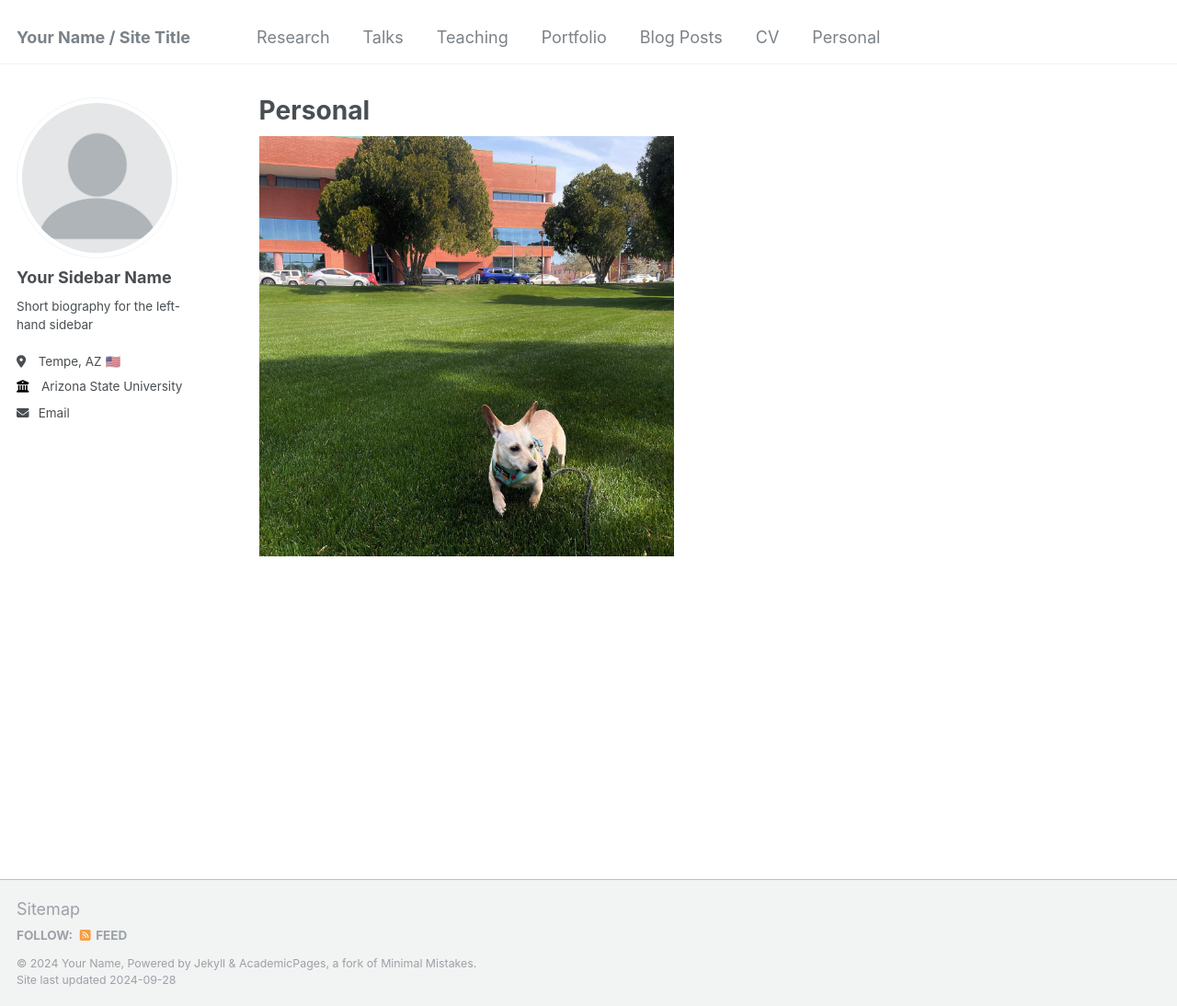
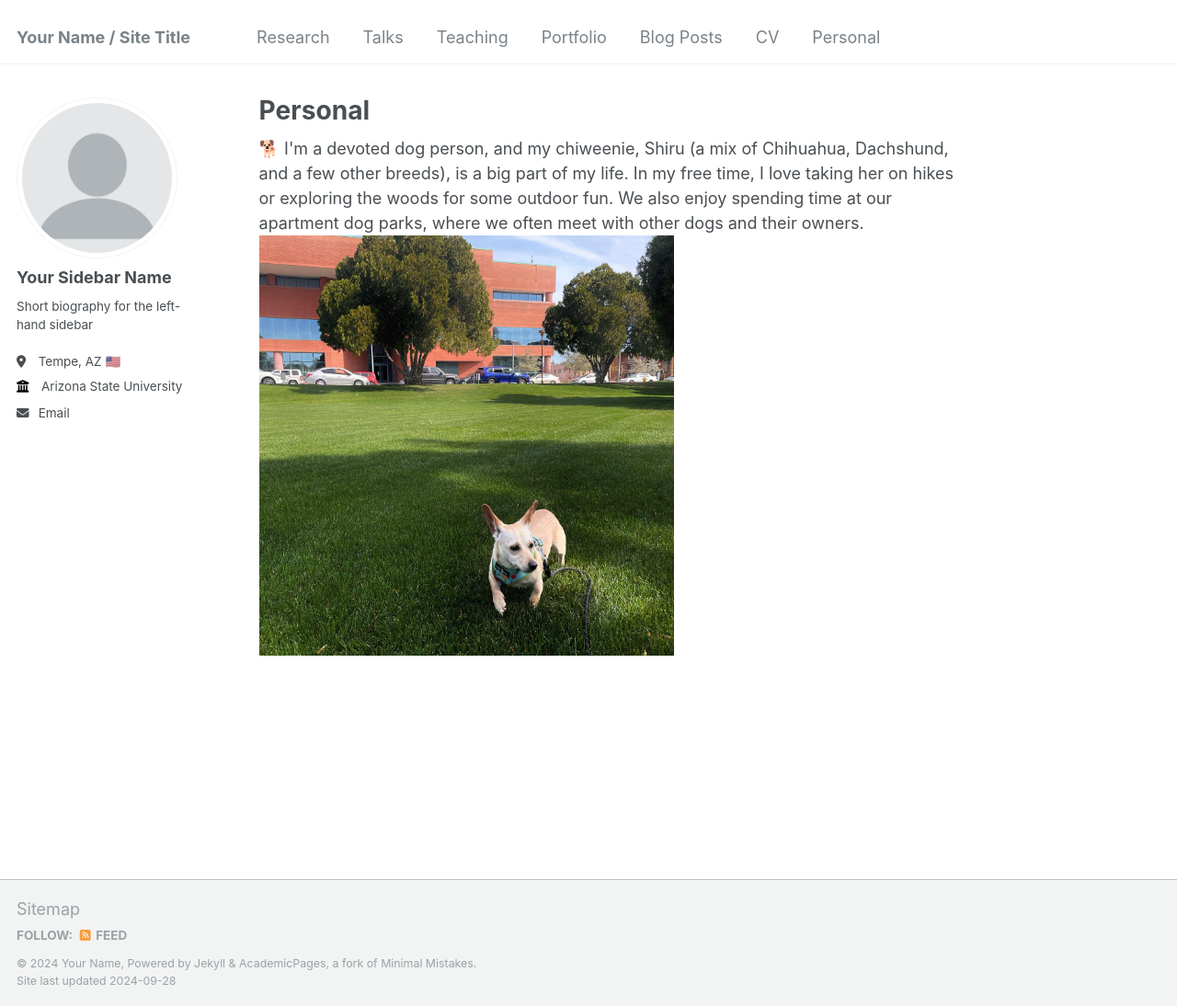
Before and after one commit to kyxyxn/kyxyxn.github.io, a Jekyll site: the page built from _pages/personal.html, in a window 1280 px wide and 1094 px high. Shown: the whole window at 92% size. Built offline with Jekyll 4.4.1, drawn with Linux system fonts in a browser that asks for light colours; some web fonts are replaced.

Commit message:
Update personal.html

```diff
--- a/_pages/personal.html
+++ b/_pages/personal.html
@@ -4,4 +4,6 @@ permalink: /personal/
 author_profile: true
 ---
 
+🐕 I'm a devoted dog person, and my chiweenie, Shiru (a mix of Chihuahua, Dachshund, and a few other breeds), is a big part of my life. In my free time, I love taking her on hikes or exploring the woods for some outdoor fun. We also enjoy spending time at our apartment dog parks, where we often meet with other dogs and their owners.
+
 <img src="../images/shiru-school.png" alt="Shiru School">
```
